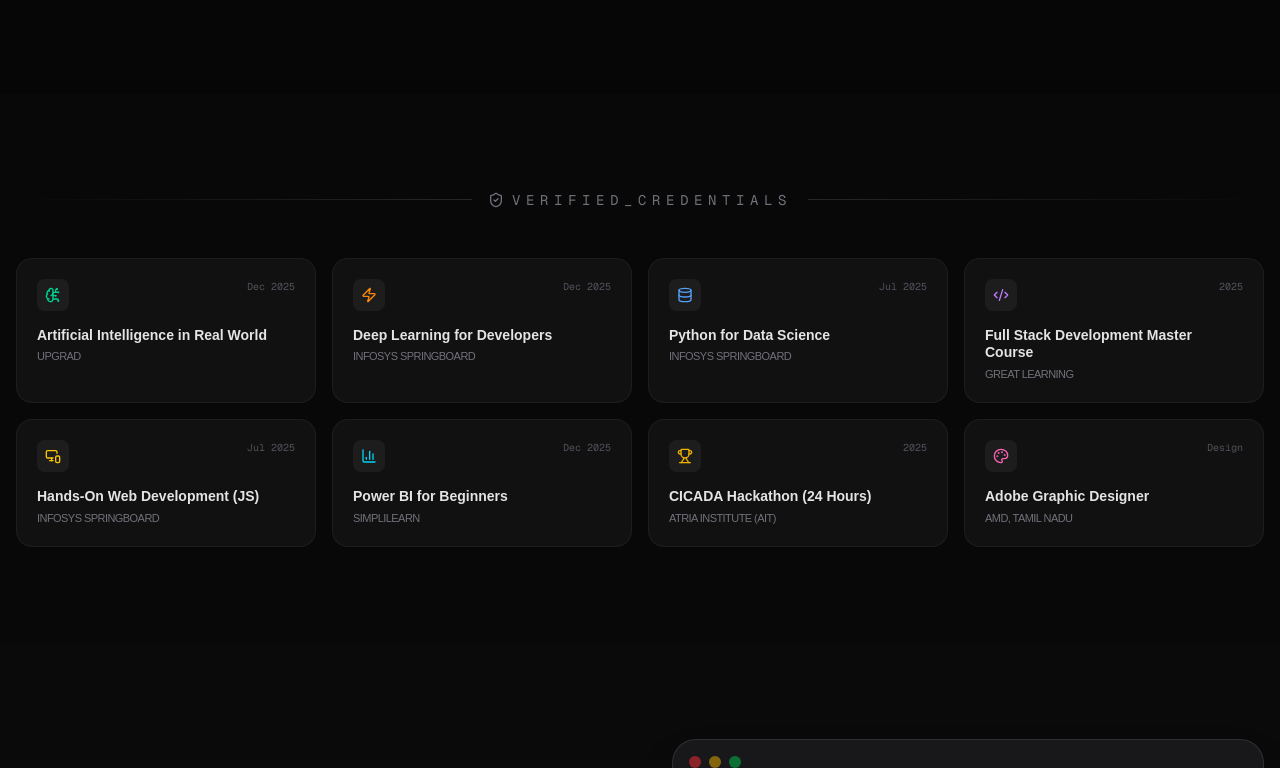
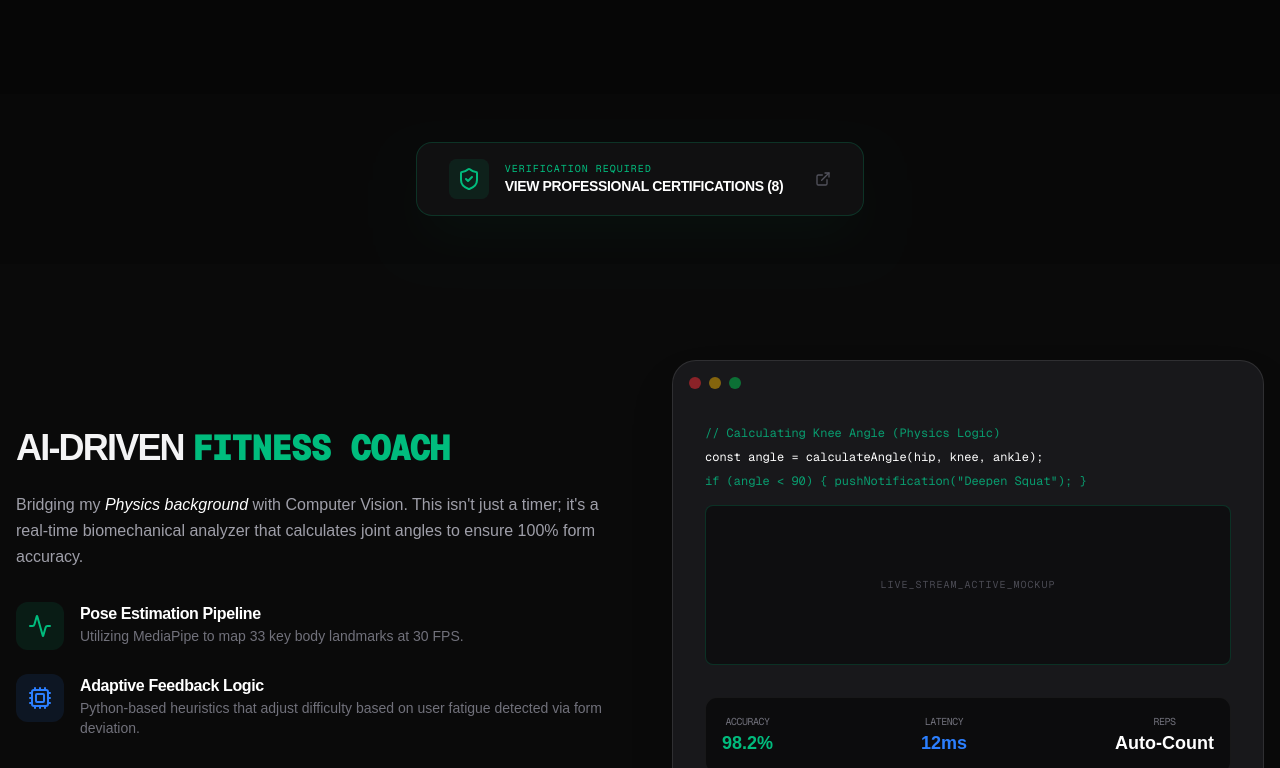
Before and after one commit to pavanpavumg/PavanmgAI, a Next.js app: page / in a window 1280 px wide. Shown: the part 1792-2560 px from the top of the page. Built offline with nearby package versions, Linux system fonts and the light colour scheme.

Commit message:
feat: upgrade Certifications to interactive Click-to-Reveal modal

```diff
--- a/src/components/Certifications.tsx
+++ b/src/components/Certifications.tsx
@@ -1,117 +1,114 @@
 "use client";
-import { motion } from "framer-motion";
-import {
-  ShieldCheck,
-  Zap,
-  Trophy,
-  BrainCircuit,
-  Database,
-  Code2,
-  MonitorSmartphone,
-  BarChart3,
-  Palette
-} from "lucide-react";
+import { useState } from "react";
+import { motion, AnimatePresence } from "framer-motion";
+import { ShieldCheck, X, ExternalLink, Award, BrainCircuit, Database, Code2, MonitorSmartphone, BarChart3, Palette, Trophy, Zap } from "lucide-react";
 
 const certificates = [
-  {
-    title: "Artificial Intelligence in Real World",
-    org: "upGrad",
-    date: "Dec 2025",
-    type: "AI",
-    icon: <BrainCircuit className="w-4 h-4 text-emerald-400" />
-  },
-  {
-    title: "Deep Learning for Developers",
-    org: "Infosys Springboard",
-    date: "Dec 2025",
-    type: "AI",
-    icon: <Zap className="w-4 h-4 text-orange-400" />
-  },
-  {
-    title: "Python for Data Science",
-    org: "Infosys Springboard",
-    date: "Jul 2025",
-    type: "Data",
-    icon: <Database className="w-4 h-4 text-blue-400" />
-  },
-  {
-    title: "Full Stack Development Master Course",
-    org: "Great Learning",
-    date: "2025",
-    type: "Web",
-    icon: <Code2 className="w-4 h-4 text-purple-400" />
-  },
-  {
-    title: "Hands-On Web Development (JS)",
-    org: "Infosys Springboard",
-    date: "Jul 2025",
-    type: "Web",
-    icon: <MonitorSmartphone className="w-4 h-4 text-yellow-400" />
-  },
-  {
-    title: "Power BI for Beginners",
-    org: "Simplilearn",
-    date: "Dec 2025",
-    type: "Data",
-    icon: <BarChart3 className="w-4 h-4 text-cyan-400" />
-  },
-  {
-    title: "CICADA Hackathon (24 Hours)",
-    org: "Atria Institute (AIT)",
-    date: "2025",
-    type: "Honor",
-    icon: <Trophy className="w-4 h-4 text-yellow-500" />
-  },
-  {
-    title: "Adobe Graphic Designer",
-    org: "AMD, Tamil Nadu",
-    date: "Design",
-    type: "Design",
-    icon: <Palette className="w-4 h-4 text-pink-400" />
-  }
+  { title: "Artificial Intelligence in Real World", org: "upGrad", date: "Dec 2025", icon: <BrainCircuit className="w-5 h-5" /> },
+  { title: "Deep Learning for Developers", org: "Infosys Springboard", date: "Dec 2025", icon: <Zap className="w-5 h-5" /> },
+  { title: "Python for Data Science", org: "Infosys Springboard", date: "Jul 2025", icon: <Database className="w-5 h-5" /> },
+  { title: "Master Course in Full Stack", org: "Great Learning", date: "2025", icon: <Code2 className="w-5 h-5" /> },
+  { title: "Hands-On Web Dev (JS)", org: "Infosys Springboard", date: "Jul 2025", icon: <MonitorSmartphone className="w-5 h-5" /> },
+  { title: "Power BI for Beginners", org: "Simplilearn", date: "Dec 2025", icon: <BarChart3 className="w-5 h-5" /> },
+  { title: "CICADA Hackathon (24 Hours)", org: "Atria Institute", date: "2025", icon: <Trophy className="w-5 h-5 text-yellow-500" /> },
+  { title: "Adobe Graphic Designer", org: "AMD, Tamil Nadu", date: "Design", icon: <Palette className="w-5 h-5" /> },
 ];
 
 export default function Certifications() {
+  const [isOpen, setIsOpen] = useState(false);
+
   return (
-    <section className="py-24 px-4 bg-[#080808]">
-      <div className="max-w-7xl mx-auto">
-        <div className="flex items-center gap-4 mb-12">
-          <div className="h-px flex-1 bg-gradient-to-r from-transparent to-zinc-800" />
-          <h2 className="text-sm font-mono text-zinc-500 uppercase tracking-[0.4em] flex items-center gap-2">
-            <ShieldCheck className="w-4 h-4" /> Verified_Credentials
-          </h2>
-          <div className="h-px flex-1 bg-gradient-to-l from-transparent to-zinc-800" />
+    <section className="py-12 px-4 flex justify-center">
+      {/* Trigger Button */}
+      <motion.button
+        whileHover={{ scale: 1.02 }}
+        whileTap={{ scale: 0.98 }}
+        onClick={() => setIsOpen(true)}
+        className="group relative flex items-center gap-4 px-8 py-4 rounded-2xl bg-zinc-900/50 border border-emerald-500/20 hover:border-emerald-500/50 transition-all duration-500 shadow-2xl shadow-emerald-500/5"
+      >
+        <div className="p-2 bg-emerald-500/10 rounded-lg group-hover:bg-emerald-500/20 transition-colors">
+          <ShieldCheck className="w-6 h-6 text-emerald-500" />
+        </div>
+        <div className="text-left">
+          <p className="text-[10px] font-mono text-emerald-500 uppercase tracking-widest">Verification Required</p>
+          <h3 className="text-sm font-bold text-white uppercase tracking-tight">View Professional Certifications ({certificates.length})</h3>
+        </div>
+        <ExternalLink className="w-4 h-4 text-zinc-600 group-hover:text-white transition-colors ml-4" />
+      </motion.button>
+
+      {/* The Modal Overlay */}
+      <AnimatePresence>
+        {isOpen && (
+          <div className="fixed inset-0 z-[100] flex items-center justify-center p-4">
+            {/* Backdrop */}
+            <motion.div
+              initial={{ opacity: 0 }}
+              animate={{ opacity: 1 }}
+              exit={{ opacity: 0 }}
+              onClick={() => setIsOpen(false)}
+              className="absolute inset-0 bg-black/90 backdrop-blur-md"
+            />
+
+            {/* Modal Content */}
+            <motion.div
+              initial={{ opacity: 0, scale: 0.9, y: 20 }}
+              animate={{ opacity: 1, scale: 1, y: 0 }}
+              exit={{ opacity: 0, scale: 0.9, y: 20 }}
+              className="relative w-full max-w-5xl max-h-[85vh] overflow-hidden rounded-3xl bg-[#111] border border-white/10 shadow-2xl flex flex-col"
+            >
+              {/* Header */}
+              <div className="p-6 border-b border-white/5 flex justify-between items-center bg-zinc-900/50">
+                <div className="flex items-center gap-3">
+                  <Award className="text-emerald-500 w-6 h-6" />
+                  <h2 className="text-xl font-bold text-white tracking-tighter uppercase">Academic & Professional Credentials</h2>
+                </div>
+                <button
+                  onClick={() => setIsOpen(false)}
+                  className="p-2 hover:bg-white/5 rounded-full transition-colors"
+                >
+                  <X className="w-6 h-6 text-zinc-500" />
+                </button>
               </div>
 
-        <div className="grid grid-cols-1 md:grid-cols-2 lg:grid-cols-4 gap-4">
+              {/* Scrollable Grid */}
+              <div className="flex-1 overflow-y-auto p-8 custom-scrollbar">
+                <div className="grid grid-cols-1 md:grid-cols-2 lg:grid-cols-3 gap-6">
                   {certificates.map((cert, index) => (
                     <motion.div
                       key={index}
                       initial={{ opacity: 0, y: 10 }}
-              whileInView={{ opacity: 1, y: 0 }}
-              viewport={{ once: true }}
+                      animate={{ opacity: 1, y: 0 }}
                       transition={{ delay: index * 0.05 }}
-              whileHover={{ y: -5 }}
-              className="p-5 rounded-2xl bg-[#111] border border-white/5 hover:border-emerald-500/20 transition-all group"
+                      className="p-6 rounded-2xl bg-zinc-900/40 border border-white/5 hover:border-emerald-500/30 transition-all group relative overflow-hidden"
                     >
-              <div className="flex justify-between items-start mb-4">
-                <div className="p-2 rounded-lg bg-white/5 group-hover:bg-emerald-500/10 transition-colors">
+                      <div className="flex items-start justify-between mb-4">
+                        <div className="text-emerald-500/50 group-hover:text-emerald-500 transition-colors">
                           {cert.icon}
                         </div>
-                <span className="text-[10px] font-mono text-zinc-600 group-hover:text-emerald-500/50 transition-colors">
-                  {cert.date}
-                </span>
+                        <span className="text-[10px] font-mono text-zinc-600">{cert.date}</span>
                       </div>
-              <h3 className="text-sm font-bold text-zinc-200 leading-tight mb-1 group-hover:text-white transition-colors">
-                {cert.title}
-              </h3>
-              <p className="text-[11px] text-zinc-500 font-medium uppercase tracking-tighter">
-                {cert.org}
-              </p>
+                      <h4 className="text-sm font-bold text-zinc-100 group-hover:text-white mb-1 leading-tight">{cert.title}</h4>
+                      <p className="text-xs text-zinc-500 font-medium uppercase tracking-tight">{cert.org}</p>
+
+                      {/* Decorative background element */}
+                      <div className="absolute -right-4 -bottom-4 opacity-5 group-hover:opacity-10 transition-opacity">
+                         {cert.icon}
+                      </div>
                     </motion.div>
                   ))}
                 </div>
               </div>
+
+              {/* Footer Note */}
+              <div className="p-4 border-t border-white/5 bg-black/50 text-center">
+                <p className="text-[10px] text-zinc-600 font-mono tracking-widest uppercase">
+                  Authenticated via Pavan M G Digital Portfolio Hub
+                </p>
+              </div>
+            </motion.div>
+          </div>
+        )}
+      </AnimatePresence>
     </section>
   );
 }
```
Lines whose indentation alone changed are shown as unchanged.
